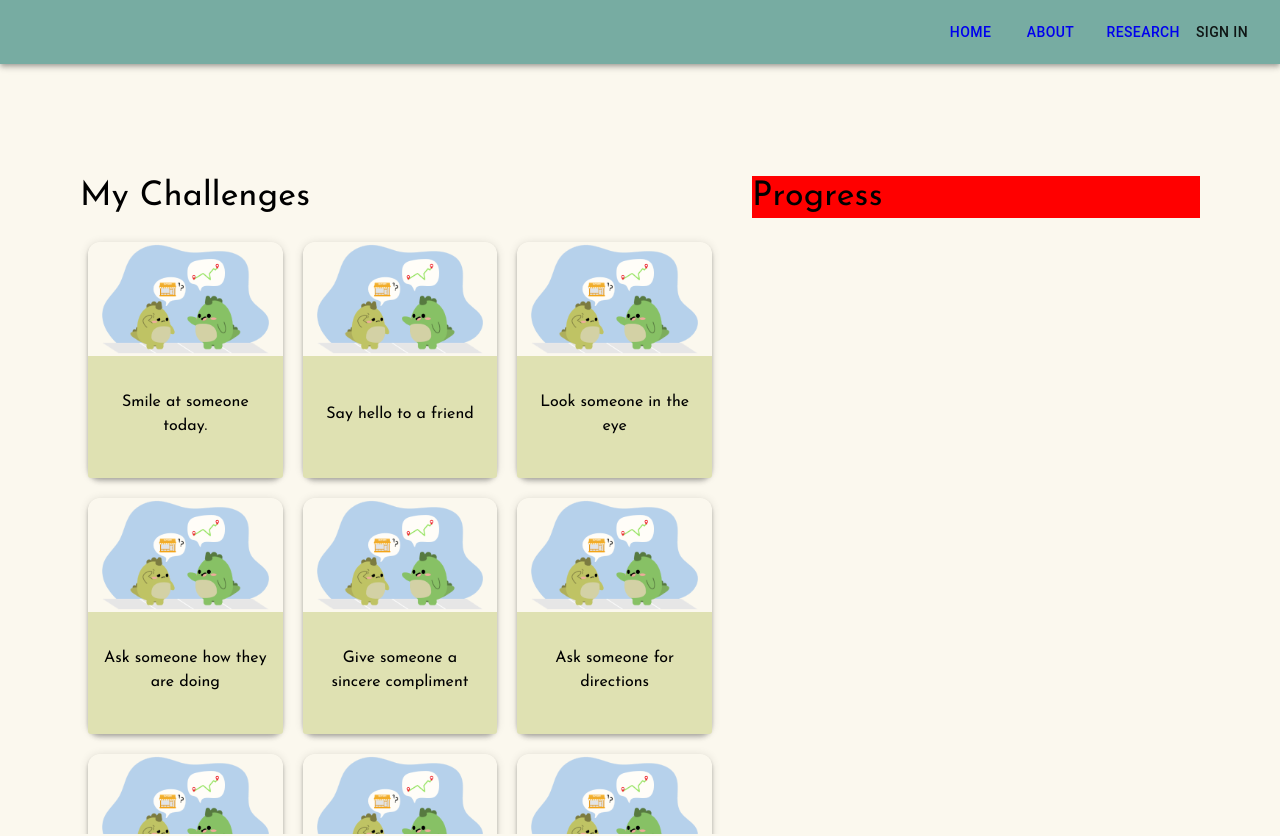
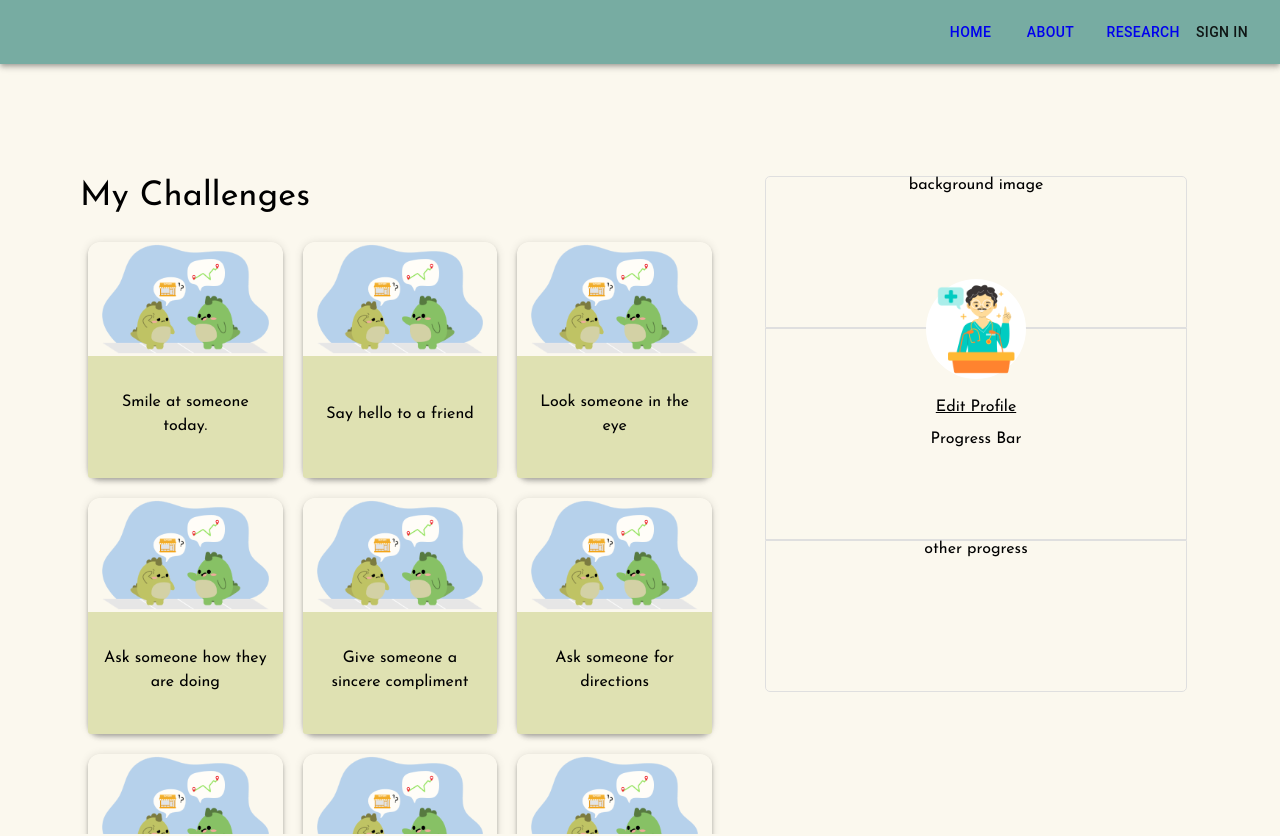
Before and after one commit to shybyeapp/shybye-web, a Next.js app: page /dashboard in a window 1280 px wide. Shown: the top 836 px of the page. Built offline with nearby package versions, Linux system fonts and the light colour scheme.

Commit message:
add progress component

```diff
--- a/src/components/Progress.jsx
+++ b/src/components/Progress.jsx
@@ -1,18 +1,84 @@
 import React from 'react'
 import Grid from "@mui/material/Grid";
-import Box from "@mui/material/Box";
-import Typography from "@mui/material/Typography";
+import styled from "styled-components";
 
 const Progress = () => {
   return (
-    <Grid item>
-      <Box sx={{ textAlign: 'left', backgroundColor: 'red' }}>
-        <Typography variant="h4" gutterBottom sx={{ fontFamily: 'Josefin Sans'}}>
-          Progress
-        </Typography>
-      </ Box>
+    <Grid
+      item
+      xs={12}
+      md={12}
+      sx={{
+        minWidth: 420,
+        minHeight: 510,
+      }}
+    >
+      <ProgressContainer>
+        <BackgroundBox>
+          background image
+        </BackgroundBox>
+        <ProgressBarBox>
+          <ProfilePicBox>
+            <img
+              src='../../../images/badges/speech.png'
+              width={100}
+              height={100}
+            />
+            <EditLink>Edit Profile</EditLink>
+            <ProgressBar>Progress Bar</ProgressBar>
+          </ProfilePicBox>
+        </ProgressBarBox>
+        <OtherProgressBox>
+          other progress
+        </OtherProgressBox>
+      </ProgressContainer>
     </Grid>
   )
 }
 
+const ProgressContainer = styled.div`
+  align-items: center;
+  display: flex;
+  flex-direction: column;
+  justify-content: center;
+`;
+
+const BackgroundBox = styled.div`
+  border: 1px solid #DFDFDF;
+  border-top-left-radius: 5px;
+  border-top-right-radius: 5px;
+  height: 150px;
+  width: 420px;
+`;
+
+const ProgressBarBox = styled.div`
+  border: 1px solid #DFDFDF;
+  display: flex;
+  height: 210px;
+  justify-content: center;
+  width: 420px;
+`;
+
+const ProfilePicBox = styled.div`
+  background-color: white;
+  border-radius: 50%;
+  height: 100px;
+  margin: -50px 50px 0;
+  width: 100px;
+`;
+
+const EditLink = styled.p`
+  text-decoration: underline
+`;
+
+const ProgressBar = styled.div``;
+
+const OtherProgressBox = styled.div`
+  border: 1px solid #DFDFDF;
+  border-bottom-left-radius: 5px;
+  border-bottom-right-radius: 5px;
+  height: 150px;
+  width: 420px;
+`;
+
 export default Progress
```
